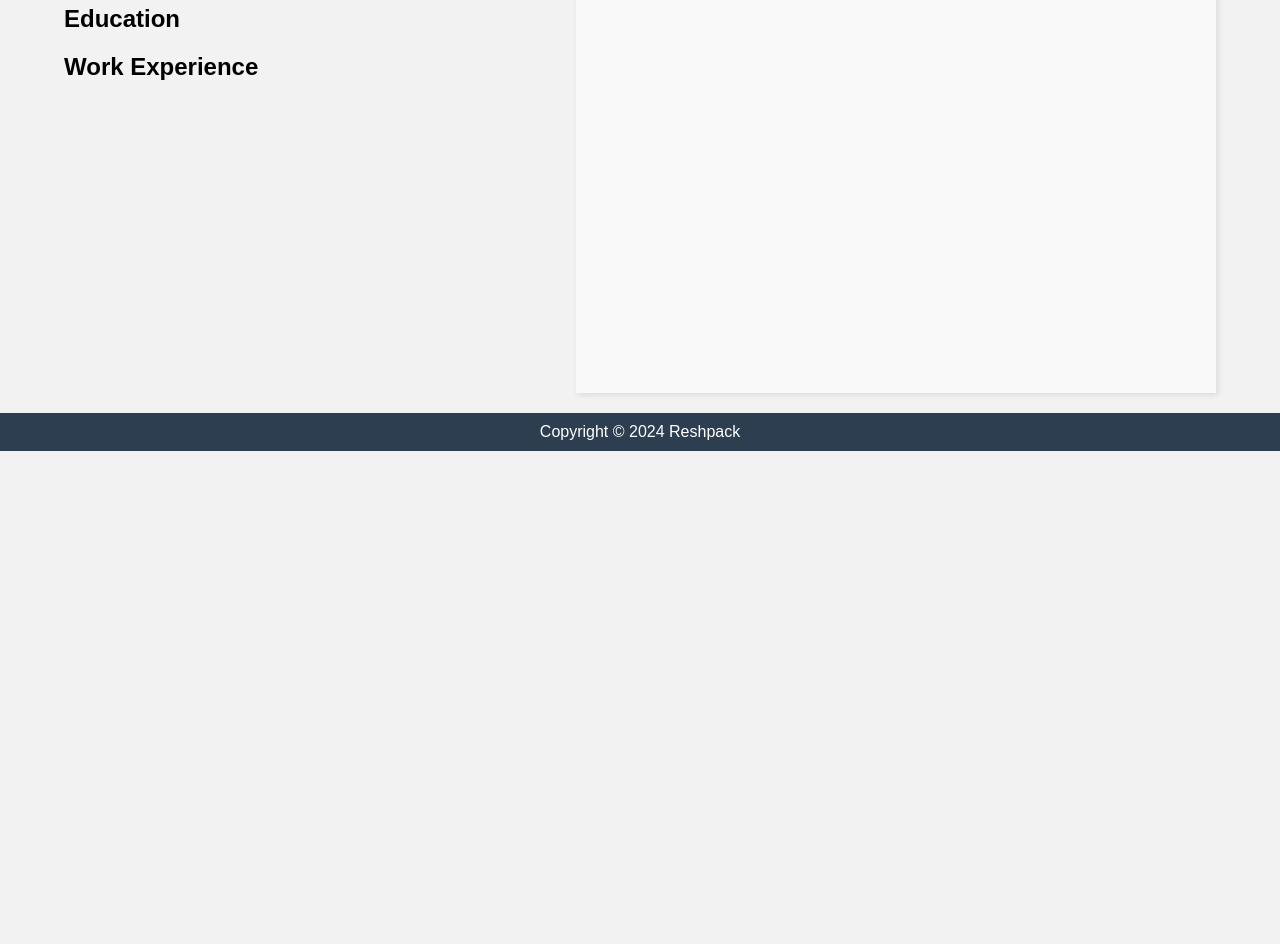
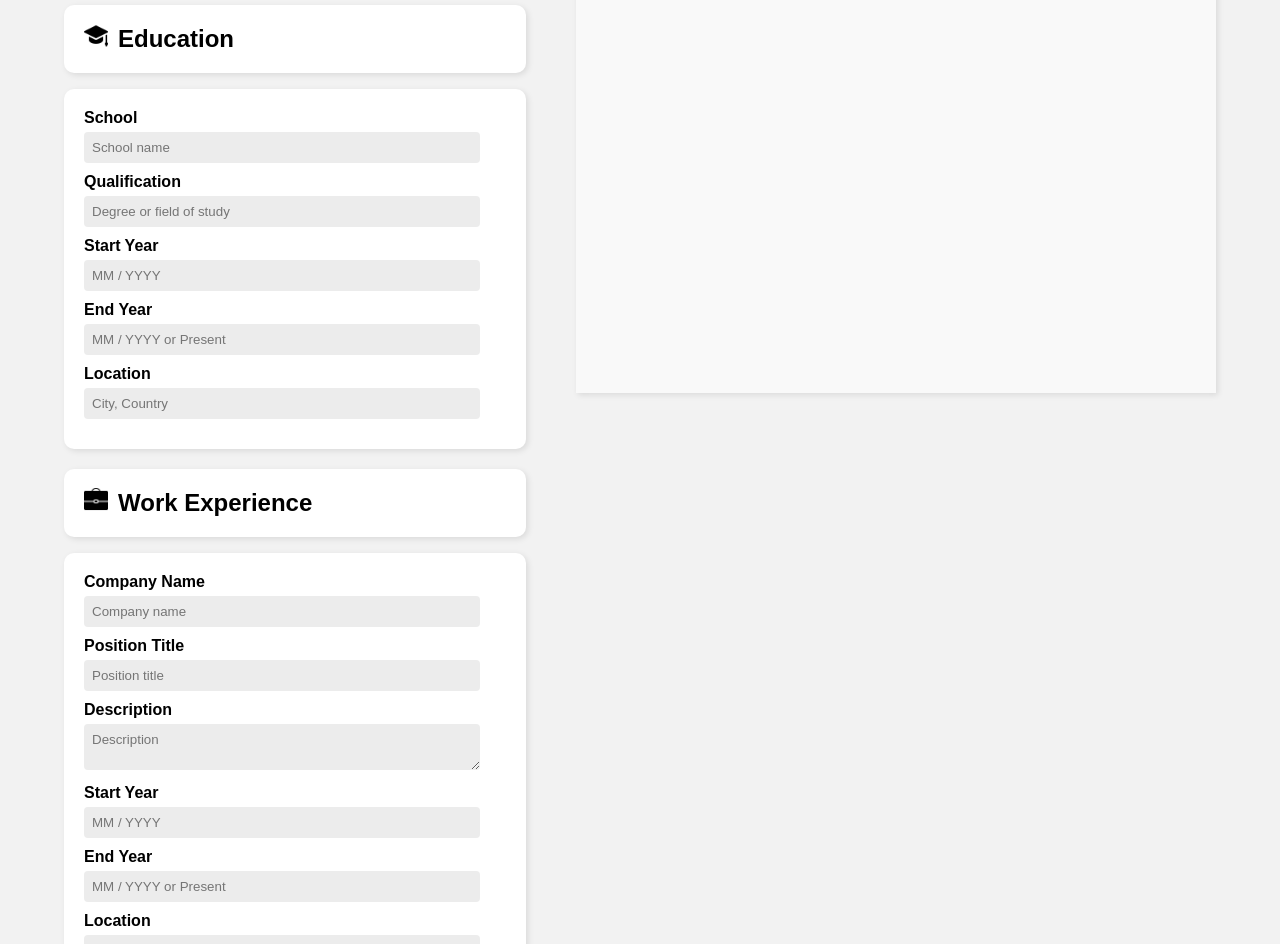
Before and after one commit to Reshpack/cv-maker, a React (Vite) app: page / in a window 1280 px wide. Shown: the part 600-1544 px from the top of the page. Before the commit the page ends 1051 px from the top, so only its background shows below. Built offline with nearby package versions, Linux system fonts and the light colour scheme.

Commit message:
finished with form just have to add buttons and functionality

```diff
--- a/src/App.jsx
+++ b/src/App.jsx
@@ -1,9 +1,13 @@
 import { useEffect, useState } from 'react'
 import './styles/main.css'
 import personalImg from './assets/person.png';
+import educationImg from './assets/education.png'
+import workImg from './assets/work.png'
 
 
 export default function App() {
+
+
   return (
     <>
     <header className='header'>
@@ -32,7 +36,7 @@ export default function App() {
           </div>
           <div className='input-group'>
             <label htmlFor="phone">
-              <span className='label-text'>Phone number</span>
+              <span className='label-text'>Phone Number</span>
             </label>
             <input type="tel" id='phone' placeholder='Phone number' />
           </div>
@@ -46,15 +50,91 @@ export default function App() {
             <label htmlFor="profile">
               <span className='label-text'>Self Description</span>
             </label>
-            <textarea id="profile" placeholder='Short summary about self'></textarea>
+            <textarea id="profile" placeholder='Short summary about yourself'></textarea>
           </div>
         </div>
       </form>
-      <form className='form-section'>
+      <form className='education-details form-section'>
+        <div className='form-header clickable'>
+        <img src={educationImg} alt="Education" />
         <h2>Education</h2>
+        </div>
+        <div className='form-group visible'>
+          <div className='input-group'>
+            <label htmlFor="school-name">
+              <span className='label-text'>School</span>
+            </label>
+            <input type="text" id='school-name' placeholder='School name' />
+          </div>
+          <div className='input-group'>
+            <label htmlFor="qualification">
+              <span className='label-text'>Qualification</span>
+            </label>
+            <input type="text" id='qualification' placeholder='Degree or field of study' />
+          </div>
+          <div className='input-group'>
+            <label htmlFor="start-year">
+              <span className='label-text'>Start Year</span>
+            </label>
+            <input type="text" id='start-year' placeholder='MM / YYYY' />
+          </div>
+          <div className='input-group'>
+            <label htmlFor="end-year">
+              <span className='label-text'>End Year</span>
+            </label>
+            <input type="text" id='end-year' placeholder='MM / YYYY or Present' />
+          </div>
+          <div className='input-group'>
+            <label htmlFor="location">
+              <span className='label-text'>Location</span>
+            </label>
+            <input type="text" id='location' placeholder='City, Country' />
+          </div>
+        </div>
         </form>
-      <form className='form-section'>
+      <form className='work-details form-section'>
+      <div className='form-header clickable'>
+        <img src={workImg} alt="Work" />
         <h2>Work Experience</h2>
+        </div>
+        <div className='form-group visible'>
+          <div className='input-group'>
+            <label htmlFor="company-name">
+              <span className='label-text'>Company Name</span>
+            </label>
+            <input type="text" id='company-name' placeholder='Company name' />
+          </div>
+          <div className='input-group'>
+            <label htmlFor="position">
+              <span className='label-text'>Position Title</span>
+            </label>
+            <input type="text" id='position' placeholder='Position title' />
+          </div>
+          <div className='input-group'>
+            <label htmlFor="description">
+              <span className='label-text'>Description</span>
+            </label>
+            <textarea id="description" placeholder='Description'></textarea>
+          </div>
+          <div className='input-group'>
+            <label htmlFor="start-year">
+              <span className='label-text'>Start Year</span>
+            </label>
+            <input type="text" id='start-year' placeholder='MM / YYYY' />
+          </div>
+          <div className='input-group'>
+            <label htmlFor="end-year">
+              <span className='label-text'>End Year</span>
+            </label>
+            <input type="text" id='end-year' placeholder='MM / YYYY or Present' />
+          </div>
+          <div className='input-group'>
+            <label htmlFor="location">
+              <span className='label-text'>Location</span>
+            </label>
+            <input type="text" id='location' placeholder='City, Country' />
+          </div>
+        </div>
         </form>
     </div>
     <div className='page'></div>
--- a/src/styles/main.css
+++ b/src/styles/main.css
@@ -3,6 +3,7 @@
   --box-shadow: 2px 2px 6px rgba(0, 0, 0, 0.1);
   --primary-white: #ffffff;
   --off-white: #F2F2F2;
+  --text-input: #ECECEC;
 }
 
 html, body, #root {
@@ -81,7 +82,7 @@ img {
 }
 
 input, textarea {
-  background-color: #E4ECEC;
+  background-color: var(--text-input);
   padding: 8px;
   border: none;
   font-family: Arial, Helvetica, sans-serif;
```
